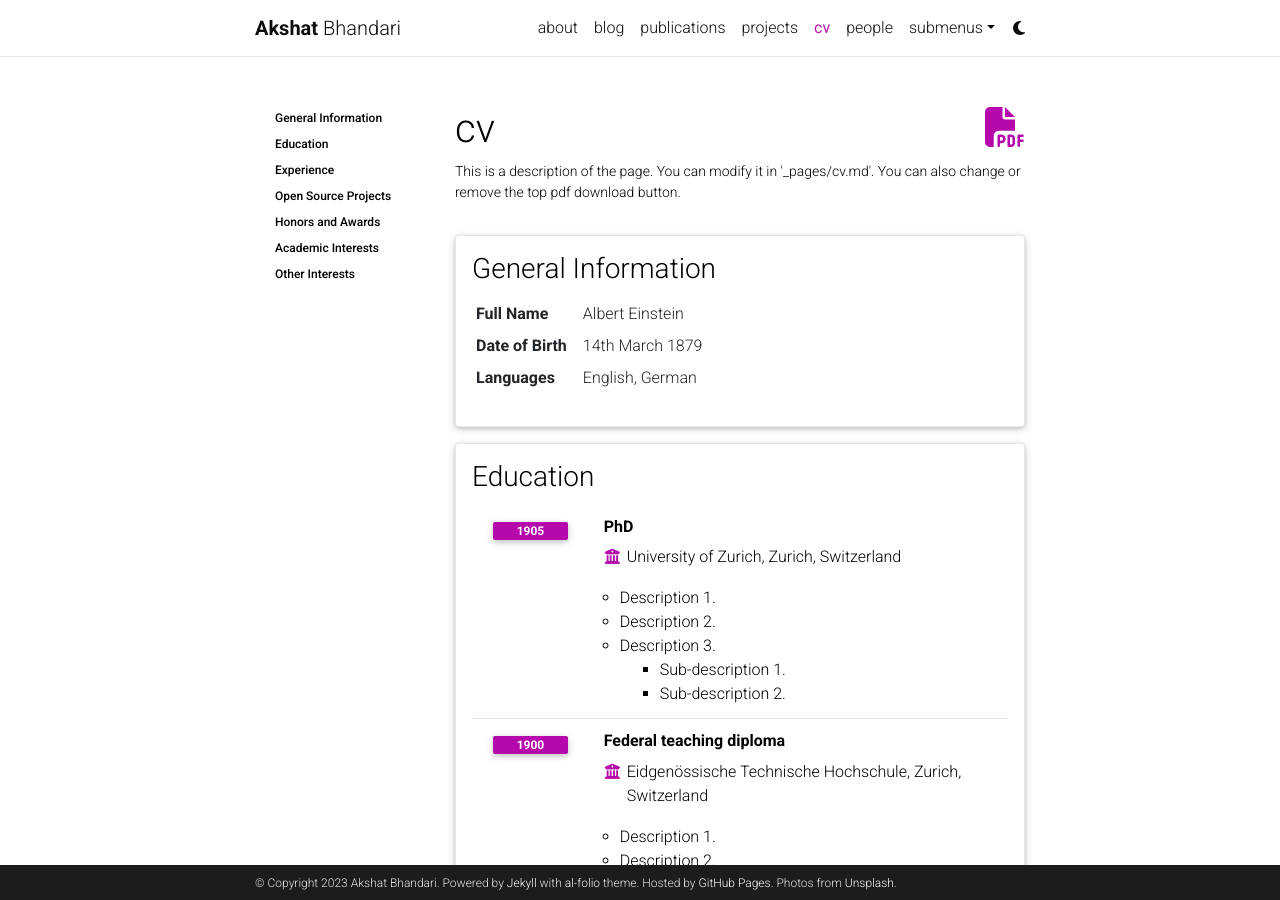
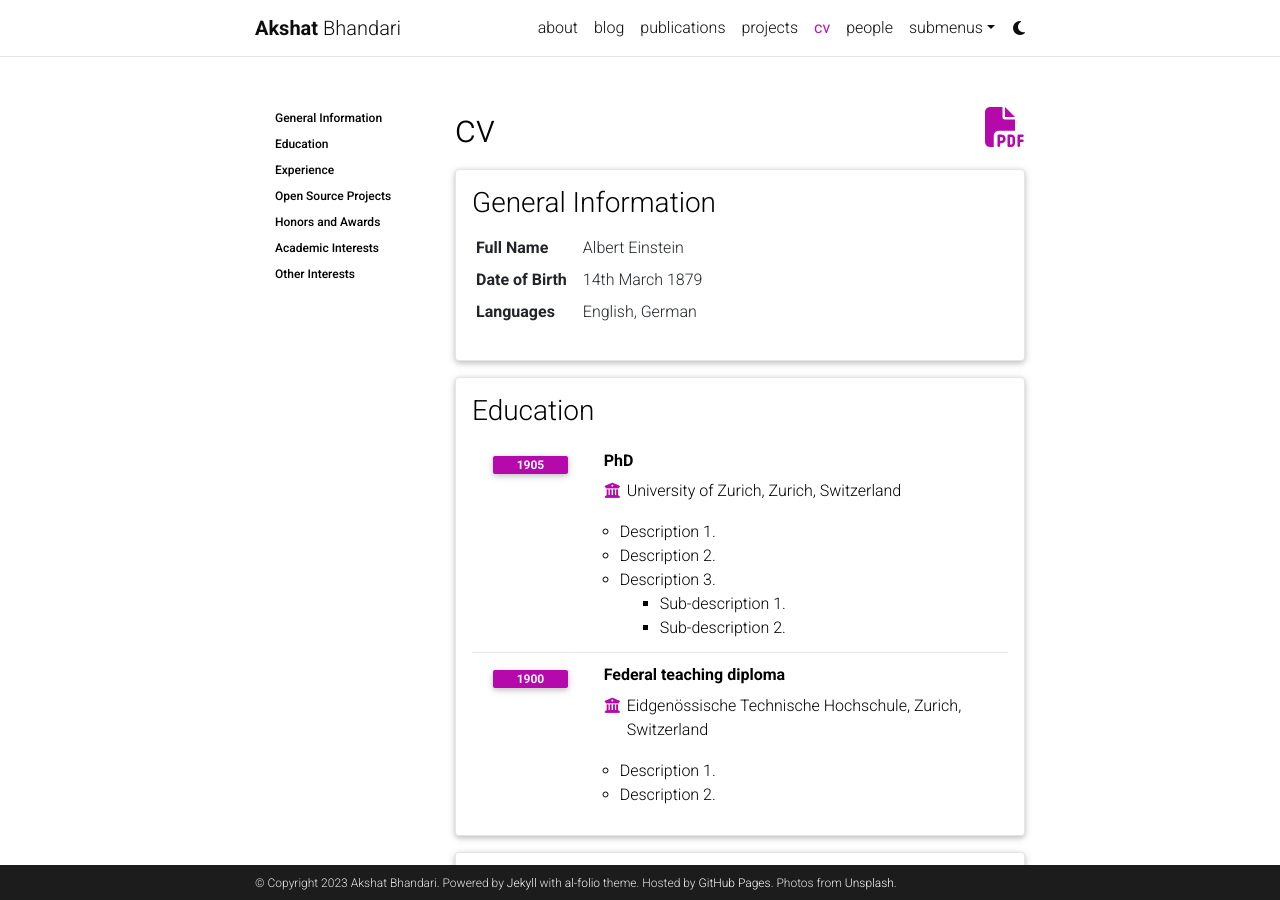
Before and after one commit to akshatbhandari15/akshatbhandari15.github.io, a Jekyll site: the page built from _pages/cv.md, in a window 1280 px wide and 900 px high. Built offline with Jekyll 4.4.1, drawn with Linux system fonts in a browser that asks for light colours; comment, search, counter and statistics services are not loaded; a style sheet for code colours, icons or effects is not loaded.

Commit message:
Update cv.md

```diff
--- a/_pages/cv.md
+++ b/_pages/cv.md
@@ -5,7 +5,7 @@
 nav: true
 nav_order: 4
 cv_pdf: example_pdf.pdf
-description: This is a description of the page. You can modify it in '_pages/cv.md'. You can also change or remove the top pdf download button.
+description:
 toc:
   sidebar: left
 ---
```
